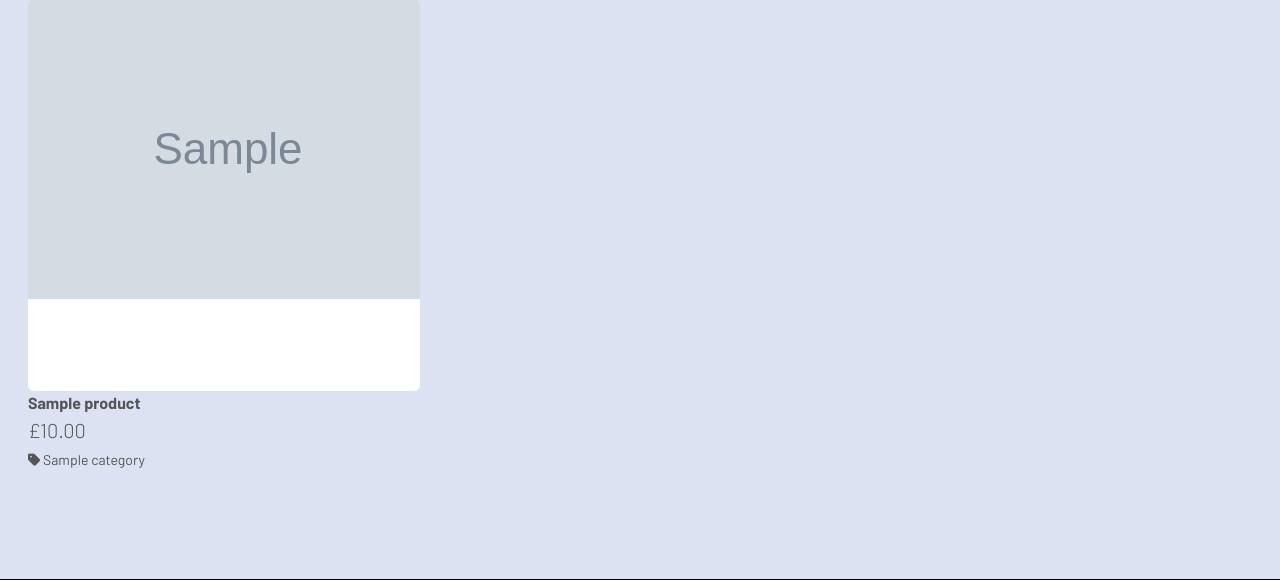
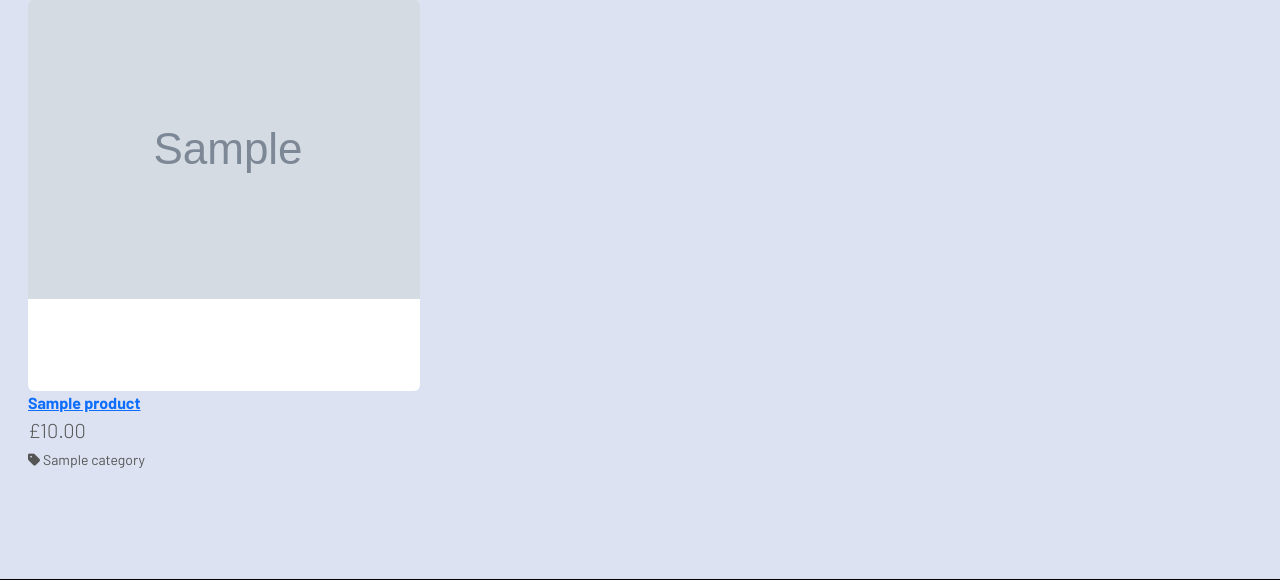
Before and after one commit to SamuelMasters/play-store, a Django app: page /products/ in a window 1280 px wide. Shown: the part 74-654 px from the top of the page. Run offline with Django 3.2, Linux system fonts and the light colour scheme; tables that the repository leaves empty hold one stand-in row (values such as "Sample post"); grey boxes marked "Sample" are stand-in pictures; some libraries are stand-ins or nearby versions.

Commit message:
Add links to product images and titles

```diff
--- a/products/templates/products/products.html
+++ b/products/templates/products/products.html
@@ -13,11 +13,17 @@
                     <img src="{{ product.image_main.url }}">
                 </a>
                 {% else %}
-                <img src="{{ MEDIA_URL }}noimage.png" alt="{{ product.name }}">
+                <a href="{% url 'product_detail' product.id %}">
+                    <img src="{{ MEDIA_URL }}noimage.png" alt="{{ product.name }}">
+                </a>
                 {% endif %}
             </div>
             <div class="card-body pb-0">
-                <p class="mb-0"><strong>{{ product.name }}</strong></p>
+                <p class="mb-0">
+                    <a href="{% url 'product_detail' product.id %}">
+                        <strong>{{ product.name }}</strong>
+                    </a>
+                </p>
             </div>
             <div class="card-footer pt-0 border-0 text-left">
                 <div class="row">
```
